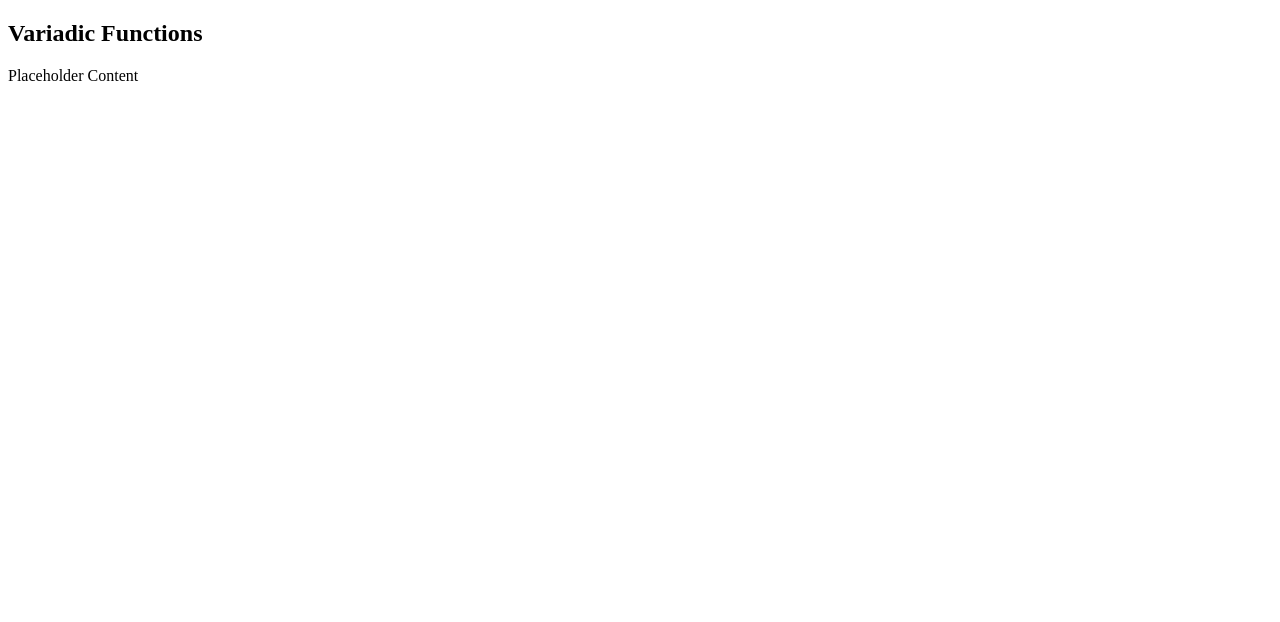
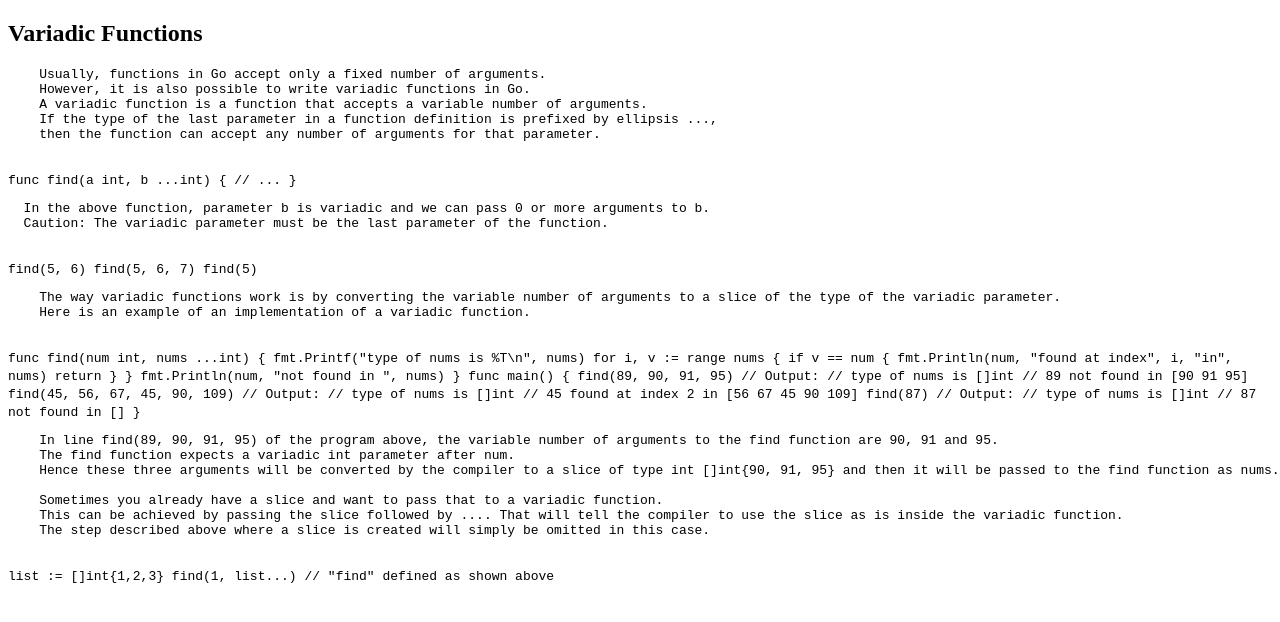
Before and after one commit to soockee/golang-knowledge, a plain HTML site: page lessons/variadic_functions.html in a window 1280 px wide. Drawn offline with Linux system fonts and the light colour scheme.

Commit message:
add lesson

```diff
--- a/lessons/variadic_functions.html
+++ b/lessons/variadic_functions.html
@@ -1,6 +1,81 @@
 <!doctype html>
 <body>
   <h2 id="variadic_functions">Variadic Functions</h2>
-  <p>Placeholder Content</p>
+  <pre>
+    Usually, functions in Go accept only a fixed number of arguments.
+    However, it is also possible to write variadic functions in Go.
+    A variadic function is a function that accepts a variable number of arguments.
+    If the type of the last parameter in a function definition is prefixed by ellipsis ...,
+    then the function can accept any number of arguments for that parameter.
+  </pre>
+
+  <code>
+    func find(a int, b ...int) {
+      // ...
+    }
+  </code>
+
+  <pre>
+  In the above function, parameter b is variadic and we can pass 0 or more arguments to b.
+  Caution: The variadic parameter must be the last parameter of the function.
+  </pre>
+  <code>
+    find(5, 6)
+    find(5, 6, 7)
+    find(5)
+  </code>
+
+  <pre>
+    The way variadic functions work is by converting the variable number of arguments to a slice of the type of the variadic parameter.
+    Here is an example of an implementation of a variadic function.
+  </pre>
+
+  <code>
+    func find(num int, nums ...int) {
+      fmt.Printf("type of nums is %T\n", nums)
+
+      for i, v := range nums {
+          if v == num {
+              fmt.Println(num, "found at index", i, "in", nums)
+              return
+          }
+      }
+
+      fmt.Println(num, "not found in ", nums)
+  }
+
+  func main() {
+      find(89, 90, 91, 95)
+      // Output:
+      // type of nums is []int
+      // 89 not found in  [90 91 95]
+
+      find(45, 56, 67, 45, 90, 109)
+      // Output:
+      // type of nums is []int
+      // 45 found at index 2 in [56 67 45 90 109]
+
+      find(87)
+      // Output:
+      // type of nums is []int
+      // 87 not found in  []
+  }
+  </code>
+
+  <pre>
+    In line find(89, 90, 91, 95) of the program above, the variable number of arguments to the find function are 90, 91 and 95.
+    The find function expects a variadic int parameter after num.
+    Hence these three arguments will be converted by the compiler to a slice of type int []int{90, 91, 95} and then it will be passed to the find function as nums.
+
+    Sometimes you already have a slice and want to pass that to a variadic function.
+    This can be achieved by passing the slice followed by .... That will tell the compiler to use the slice as is inside the variadic function.
+    The step described above where a slice is created will simply be omitted in this case.
+  </pre>
+
+  <code>
+    list := []int{1,2,3}
+    find(1, list...) // "find" defined as shown above
+  </code>
+
 </body>
 </html>
```
Also changed, not shown: lessons/slices.html (+35 -1 lines).
